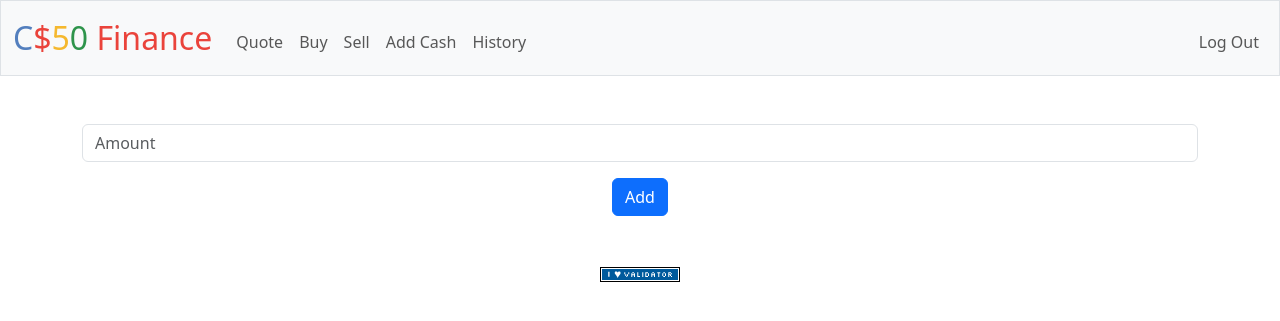
After one commit to sierrawild/CS50, a Flask app: page /add_cash in a window 1280 px wide. The commit adds this page. Shown: the top 321 px of the page. Run offline with Flask 3, Linux system fonts and the light colour scheme; the visitor is signed in with stand-in values (Sample User, id 1); some libraries are stand-ins or nearby versions.

Commit message:
adding personal flair

```diff
--- a/CS50x/Week 9/finance/app.py
+++ b/CS50x/Week 9/finance/app.py
@@ -102,7 +102,12 @@ def buy():
 @login_required
 def history():
     """Show history of transactions"""
-    return apology("TODO")
+    user_id = session["user_id"]
+    rows = db.execute(
+        "SELECT symbol, shares, price, timestamp FROM transactions WHERE user_id = ? ORDER BY timestamp DESC",
+        user_id
+    )
+    return render_template("history.html", transactions=rows)
 
 
 @app.route("/login", methods=["GET", "POST"])
@@ -266,3 +271,28 @@ def sell():
     )
 
     return redirect("/")
+
+@app.route("/add_cash", methods=["GET", "POST"])
+@login_required
+def add_cash():
+    """Add cash to account"""
+    if request.method == "GET":
+        return render_template("add_cash.html")
+
+    amount = request.form.get("amount")
+
+    # Must be a positive number
+    try:
+        amount = float(amount)
+        if amount <= 0:
+            return apology("amount must be positive", 400)
+    except (TypeError, ValueError):
+        return apology("must provide a valid amount", 400)
+
+    user_id = session["user_id"]
+    db.execute(
+        "UPDATE users SET cash = cash + ? WHERE id = ?",
+        amount, user_id
+    )
+
+    return redirect("/")
--- /dev/null
+++ b/CS50x/Week 9/finance/templates/add_cash.html
@@ -0,0 +1,14 @@
+{% extends "layout.html" %}
+
+{% block title %}
+    Add Cash
+{% endblock %}
+
+{% block main %}
+    <form action="/add_cash" method="post">
+        <div class="mb-3">
+            <input class="form-control" name="amount" placeholder="Amount" type="number" min="1" step="0.01">
+        </div>
+        <button class="btn btn-primary" type="submit">Add</button>
+    </form>
+{% endblock %}
--- a/CS50x/Week 9/finance/templates/layout.html
+++ b/CS50x/Week 9/finance/templates/layout.html
@@ -34,6 +34,7 @@
                             <li class="nav-item"><a class="nav-link" href="/quote">Quote</a></li>
                             <li class="nav-item"><a class="nav-link" href="/buy">Buy</a></li>
                             <li class="nav-item"><a class="nav-link" href="/sell">Sell</a></li>
+                            <li class="nav-item"><a class="nav-link" href="/add_cash">Add Cash</a></li>
                             <li class="nav-item"><a class="nav-link" href="/history">History</a></li>
                         </ul>
                         <ul class="navbar-nav ms-auto mt-2">
```
Also changed, not shown: CS50x/Week 9/finance/templates/history.html (added, +28 -0 lines), 2 other files.
